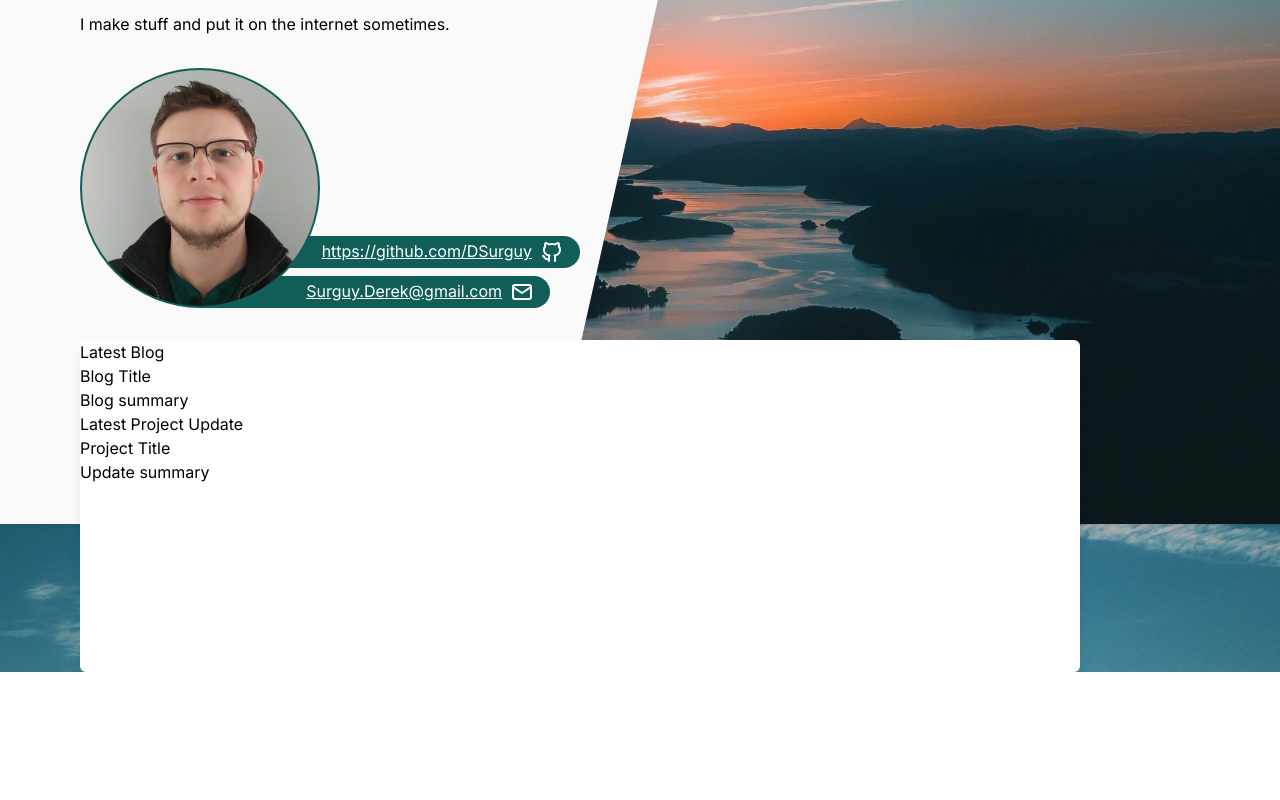
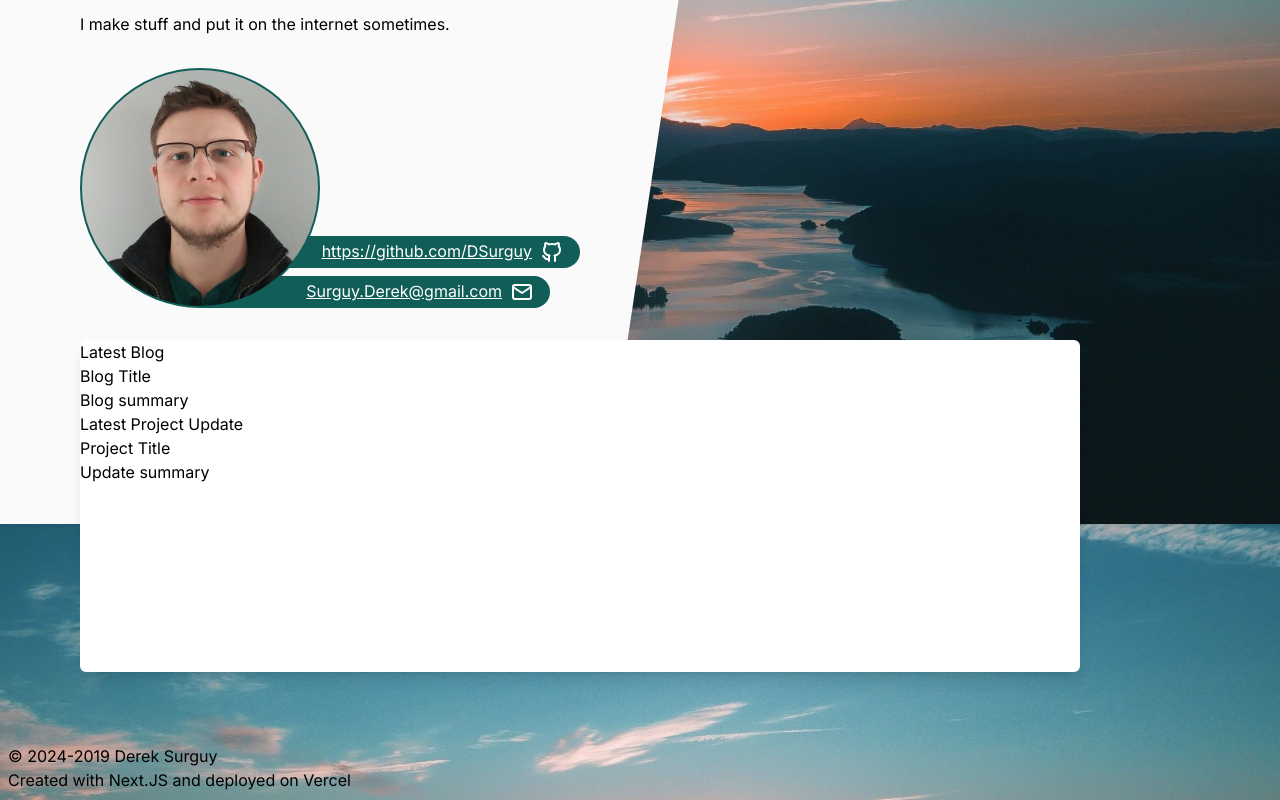
Before and after one commit to DSurguy/surgingforward.net, a Next.js app: page / in a window 1280 px wide. Shown: the part 276-1076 px from the top of the page. Before the commit the page ends 948 px from the top, so only its background shows below. Built offline with nearby package versions, Linux system fonts and the light colour scheme.

Commit message:
Finish homepage layout (sans-blog/project)

```diff
--- a/app/MainContainer.tsx
+++ b/app/MainContainer.tsx
@@ -6,6 +6,7 @@ import { twMerge } from "tailwind-merge";
 import Menu from "./components/Menu";
 import MailIcon from "./sharedComponents/icons/MailIcon";
 import GithubIcon from "./sharedComponents/icons/GithubIcon";
+import ServerSideDate from "./sharedComponents/ServerSideDate";
 
 const backgroundBaseClass = "main-bg bg-neutral-50 w-screen h-screen fixed top-0 left-0 z-0 transition-[clip-path] duration-200 ease-out"
 
@@ -30,7 +31,7 @@ export default function MainComponent() {
     }
   }, [transitionTo])
 
-  const mainContent = <div className="relative z-10">
+  const mainContent = <div className="relative z-10 min-h-screen">
     <Menu onMenuItemClick={handleClick} className="p-8 pr-12 w-[720px]" />
     <div className="ml-20">
       <h1 className="text-4xl font-semibold pb-8">Derek Surguy</h1>
@@ -66,11 +67,16 @@ export default function MainComponent() {
           <p>Update summary</p>
         </div>
       </div>
+      <div className="h-32"></div>
+      <div className="w-[600px] absolute bottom-2 left-2">
+        <div>© 2024-<ServerSideDate format="year" /> Derek Surguy</div>
+        <div>Created with Next.JS and deployed on Vercel</div>
+      </div>
     </div>
   </div>
 
   return (
-    <main>
+    <main className="overflow-x-hidden">
       {!transitionTo && mainContent}
       <div className={backgroundClassName}></div>
     </main>
--- a/app/globals.css
+++ b/app/globals.css
@@ -26,6 +26,7 @@ body {
   background-attachment: fixed;
   height: 100vh;
   width: 100vw;
+  overflow-x: hidden;
 }
 
 @layer utilities {
@@ -39,7 +40,7 @@ body {
     clip-path: polygon(
       0 0,
       720px 0,
-      540px 100%,
+      600px 100%,
       0 100%
     );
   }
--- /dev/null
+++ b/app/sharedComponents/ServerSideDate.tsx
@@ -0,0 +1,11 @@
+
+type Props = {
+  format: 'year';
+}
+
+export default function ServerSideDate({ format }: Props) {
+  if( format === 'year' ) {
+    return <>{new Date().getFullYear()}</>
+  }
+  return null;
+}
```
